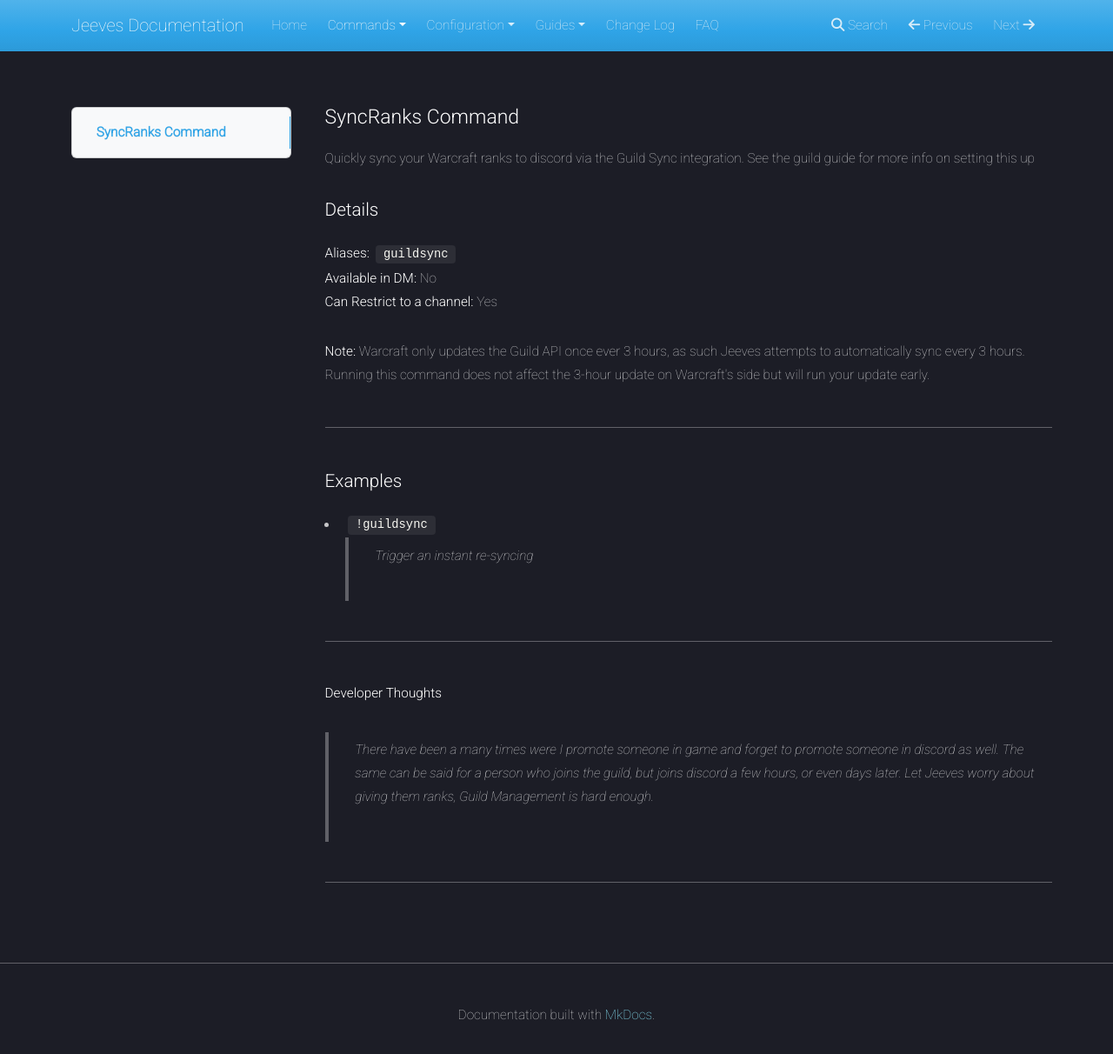
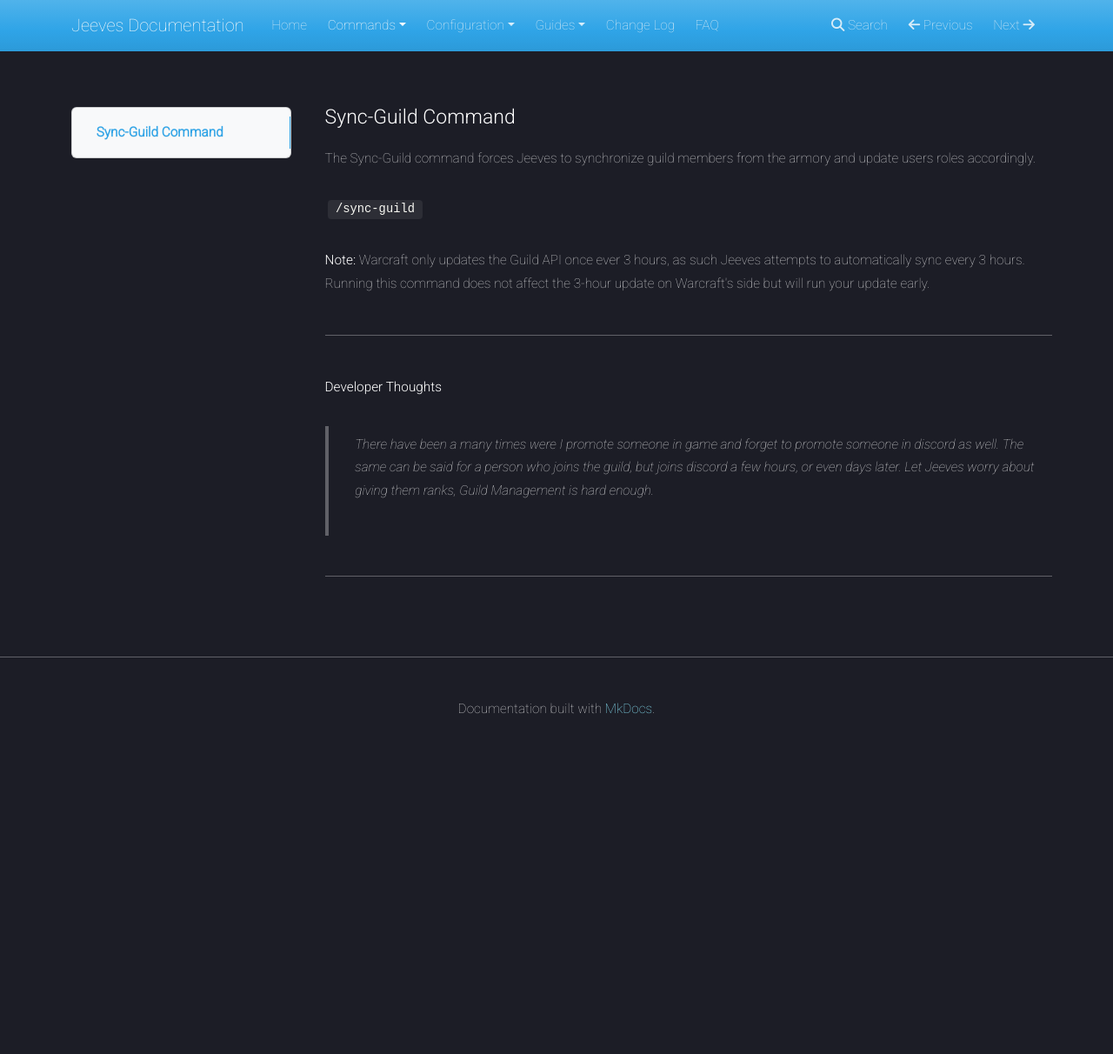
Before and after one commit to TeamJeeves/Jeeves-Bot-Documentation, an MkDocs documentation site: the page built from docs/commands/guild/guildsync.md, in a window 1280 px wide and 1212 px high. Shown: the whole window at 87% size. Built offline with MkDocs 1.6.1, drawn with Linux system fonts in a browser that asks for light colours; nearby versions of some CDN libraries.

Commit message:
Sync-Guild Updates

```diff
--- a/docs/commands/guild/guildsync.md
+++ b/docs/commands/guild/guildsync.md
@@ -1,21 +1,12 @@
-# SyncRanks Command
+# Sync-Guild Command
 
-Quickly sync your Warcraft ranks to discord via the Guild Sync integration. See the guild guide for more info on setting this up
+The Sync-Guild command forces Jeeves to synchronize guild members from the armory and update users roles accordingly.
 
-
-### Details
-
-**Aliases:** `guildsync`
-**Available in DM:** No
-**Can Restrict to a channel:** Yes
+`/sync-guild`
 
 **Note:** Warcraft only updates the Guild API once ever 3 hours, as such Jeeves attempts to automatically sync every 3 hours. Running this command does not affect the 3-hour update on Warcraft's side but will run your update early.
 ***
-### Examples
 
-* `!guildsync`
-> Trigger an instant re-syncing
-***
 **Developer Thoughts**
 >There have been a many times were I promote someone in game and forget to promote someone in discord as well. The same can be said for a person who joins the guild, but joins discord a few hours, or even days later. Let Jeeves worry about giving them ranks, Guild Management is hard enough.
 ***
--- a/mkdocs.yml
+++ b/mkdocs.yml
@@ -20,7 +20,7 @@ nav:
         - 'ChuckNorris': 'commands/games/chuck-norris.md'
         - 'Thunderfury': 'commands/games/thunderfury.md'
     - Guild Tools:
-        - 'Guild rank sync': 'commands/guild/guildsync.md'
+        - 'Sync-Guild': 'commands/guild/guildsync.md'
         - 'Last Log': 'commands/guild/lastlog.md'
     - Info:
         - 'Server': 'commands/info/server.md'
```
